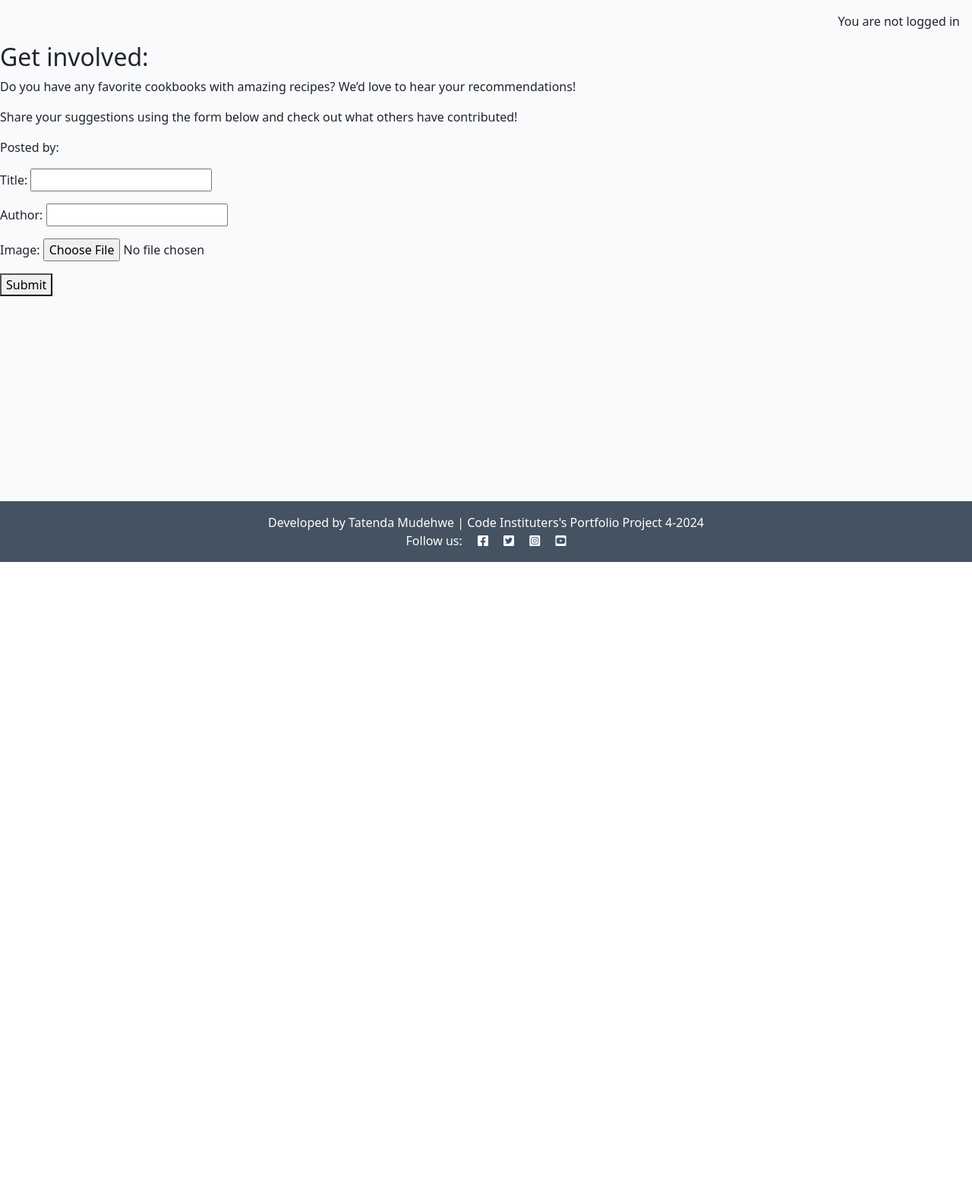
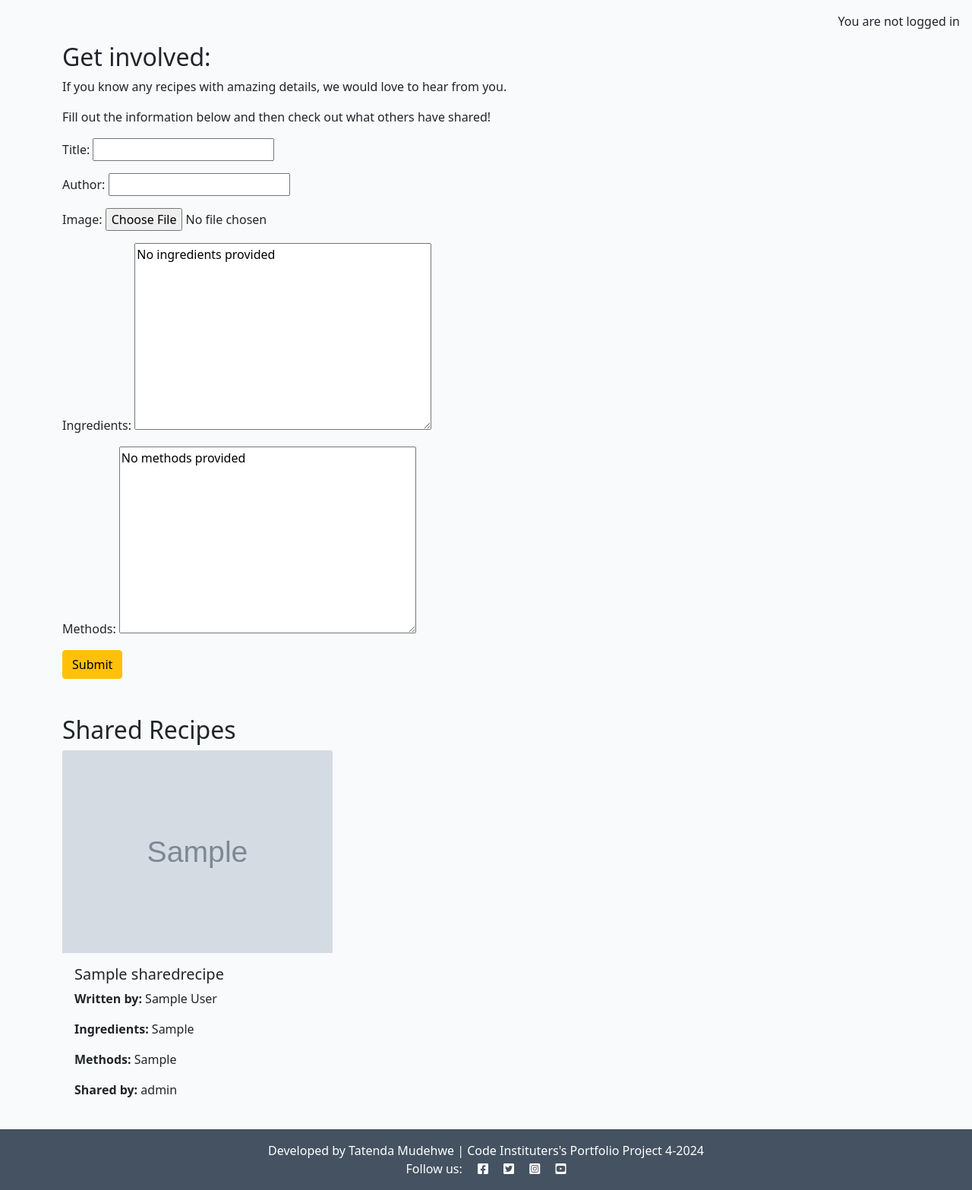
Before and after one commit to Tenda-M/recipe-haven, a Django app: page /share/ in a window 1280 px wide. Shown: the part 60-1627 px from the top of the page at 76% size. Before the commit the page ends 800 px from the top, so only its background shows below. Run offline with Django 4.2, Linux system fonts and the light colour scheme; data comes from the database, SQL or seed files in the repository; tables that the repository leaves empty hold one stand-in row (values such as "Sample post"); grey boxes marked "Sample" are stand-in pictures; some libraries are stand-ins or nearby versions.

Commit message:
feat: Add ingredients and methods fields to SharedRecipe model

```diff
--- a/codestar/settings.py
+++ b/codestar/settings.py
@@ -26,7 +26,7 @@ BASE_DIR = Path(__file__).resolve().parent.parent
 SECRET_KEY = os.environ.get("SECRET_KEY")
 
 # SECURITY WARNING: don't run with debug turned on in production!
-DEBUG =  False
+DEBUG =  True
 
 ALLOWED_HOSTS = ["8000-tendam-recipehaven-jewf8wckm85.ws.codeinstitute-ide.net",".herokuapp.com"]
 
--- a/share/forms.py
+++ b/share/forms.py
@@ -1,7 +1,7 @@
 from django import forms
-from .models import SharedBook
+from .models import SharedRecipe
 
-class SharedBookForm(forms.ModelForm):
+class SharedRecipeForm(forms.ModelForm):
     class Meta:
-        model = SharedBook
-        fields = ['title', 'author', 'image']
+        model = SharedRecipe
+        fields = ['title', 'author', 'image', 'ingredients', 'methods']  # Include new fields
--- a/share/models.py
+++ b/share/models.py
@@ -1,15 +1,13 @@
 from django.db import models
 from django.contrib.auth.models import User
 
-# Create your models here.
-
-
-class SharedBook(models.Model):
+class SharedRecipe(models.Model):
     title = models.CharField(max_length=200)
-    author = models.CharField(max_length=200)
-    image = models.ImageField(upload_to='shared_books/')
+    author = models.CharField(max_length=100)
+    image = models.ImageField(upload_to='recipes/')
+    ingredients = models.TextField(default="No ingredients provided")  # Default value
+    methods = models.TextField(default="No methods provided")  # Default value
     shared_by = models.ForeignKey(User, on_delete=models.CASCADE)
-    created_on = models.DateTimeField(auto_now_add=True)
 
     def __str__(self):
         return self.title
--- /dev/null
+++ b/share/templates/share/shared_recipes.html
@@ -0,0 +1,38 @@
+{% extends 'base.html' %}
+
+{% block content %}
+<div class="container">
+    <!-- Share form -->
+    <h2>Get involved:</h2>
+    <p>If you know any recipes with amazing details, we would love to hear from you.</p>
+    <p>Fill out the information below and then check out what others have shared!</p>
+    <form method="POST" enctype="multipart/form-data">
+        {% csrf_token %}
+        {{ form.as_p }}
+        <button class="btn btn-warning" type="submit">Submit</button>
+    </form>
+
+    <!-- Shared Recipes Section -->
+    <h2 class="mt-5">Shared Recipes</h2>
+    <div class="row">
+        {% for recipe in shared_recipes %}
+            <div class="col-md-4 mb-4">
+                <div class="card">
+                    {% if recipe.image %}
+                        <img src="{{ recipe.image.url }}" class="card-img-top" alt="{{ recipe.title }}">
+                    {% endif %}
+                    <div class="card-body">
+                        <h5 class="card-title">{{ recipe.title }}</h5>
+                        <p class="card-text"><b>Written by:</b> {{ recipe.author }}</p>
+                        <p class="card-text"><b>Ingredients:</b> {{ recipe.ingredients }}</p>
+                        <p class="card-text"><b>Methods:</b> {{ recipe.methods }}</p>
+                        <p class="card-text"><b>Shared by:</b> {{ recipe.shared_by.username }}</p>
+                    </div>
+                </div>
+            </div>
+        {% empty %}
+            <p>No shared recipes available yet. Be the first to share a recipe!</p>
+        {% endfor %}
+    </div>
+</div>
+{% endblock %}
--- a/share/urls.py
+++ b/share/urls.py
@@ -2,6 +2,6 @@ from django.urls import path
 from . import views
 
 urlpatterns = [
-    path('', views.share_view, name='share'),
-    path('shared_books/', views.shared_books_view, name='shared_books'),
+    # Use only one path for the share page that also displays shared recipes
+    path('', views.share_page_view, name='share'),
 ]
--- a/share/views.py
+++ b/share/views.py
@@ -1,22 +1,17 @@
 from django.shortcuts import render, redirect
-from .forms import SharedBookForm
-from .models import SharedBook
+from .forms import SharedRecipeForm
+from .models import SharedRecipe
 
-# Create your views here.
+def share_page_view(request):
+    if request.method == 'POST':
+        form = SharedRecipeForm(request.POST, request.FILES)
+        if form.is_valid():
+            shared_recipe = form.save(commit=False)
+            shared_recipe.shared_by = request.user
+            shared_recipe.save()
+            return redirect('share')  # Redirect to refresh the page after submission
+    else:
+        form = SharedRecipeForm()
 
-def share_view(request):
-    if request.method == 'POST':
-        form = SharedBookForm(request.POST, request.FILES)
-        if form.is_valid():
-            shared_book = form.save(commit=False)
-            shared_book.shared_by = request.user
-            shared_book.save()
-            return redirect('shared_books')  # Redirect to the list of shared books
-    else:
-        form = SharedBookForm()
-
-    return render(request, 'share/share.html', {'form': form})
-
-def shared_books_view(request):
-    shared_books = SharedBook.objects.all()
-    return render(request, 'share/shared_books.html', {'shared_books': shared_books})
+    shared_recipes = SharedRecipe.objects.all()
+    return render(request, 'share/shared_recipes.html', {'form': form, 'shared_recipes': shared_recipes})
```
Also changed, not shown: share/templates/share/shared_books.html (+33 -11 lines), recipes/Screenshot_2024-09-30_at_05.36.07.png (added), share/migrations/0002_sharedrecipe_delete_sharedbook.py (added), share/migrations/0003_sharedrecipe_ingredients_sharedrecipe_methods_and_more.py (added), shared_recipes/recipe-image-second.png (added).
